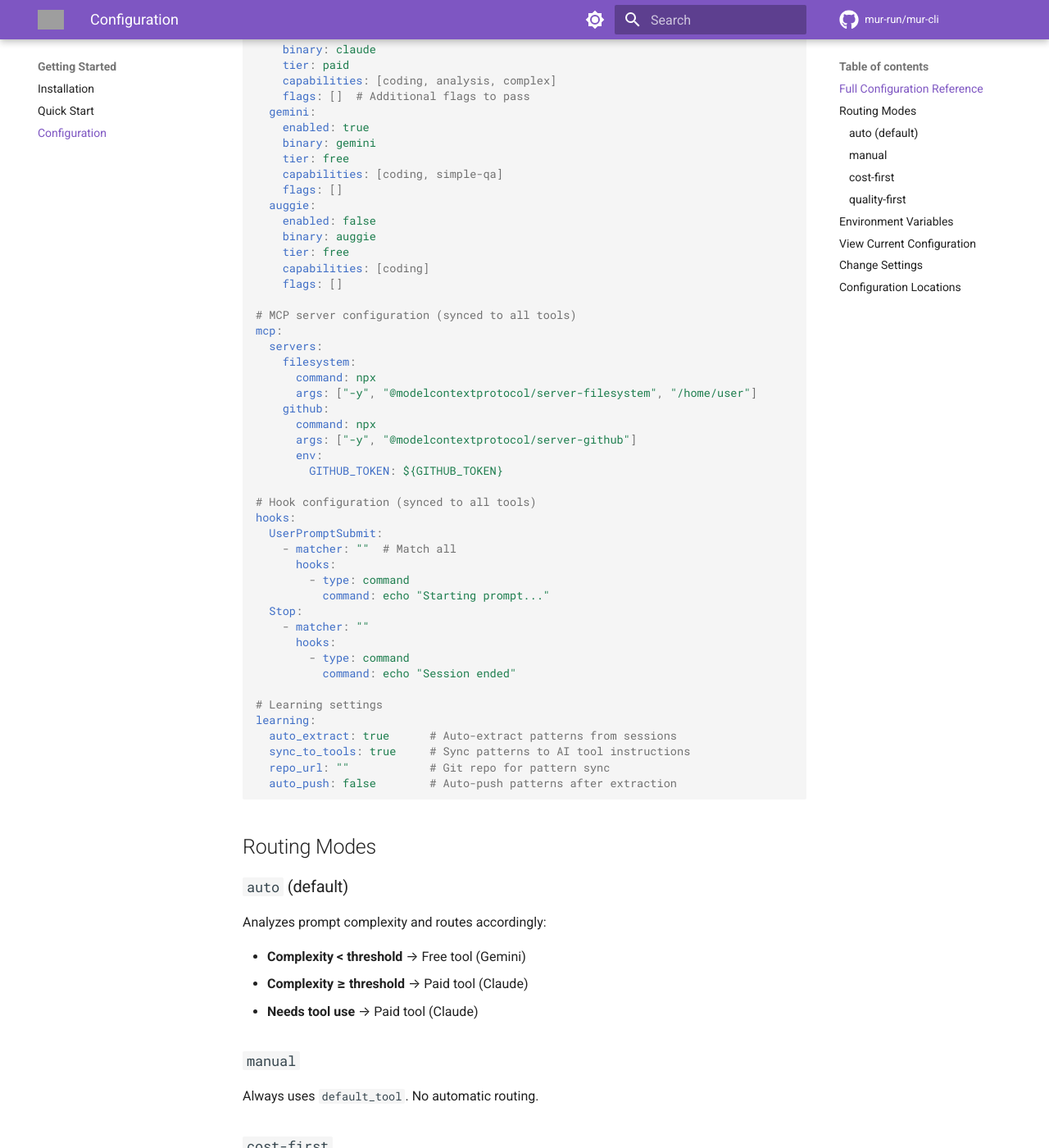
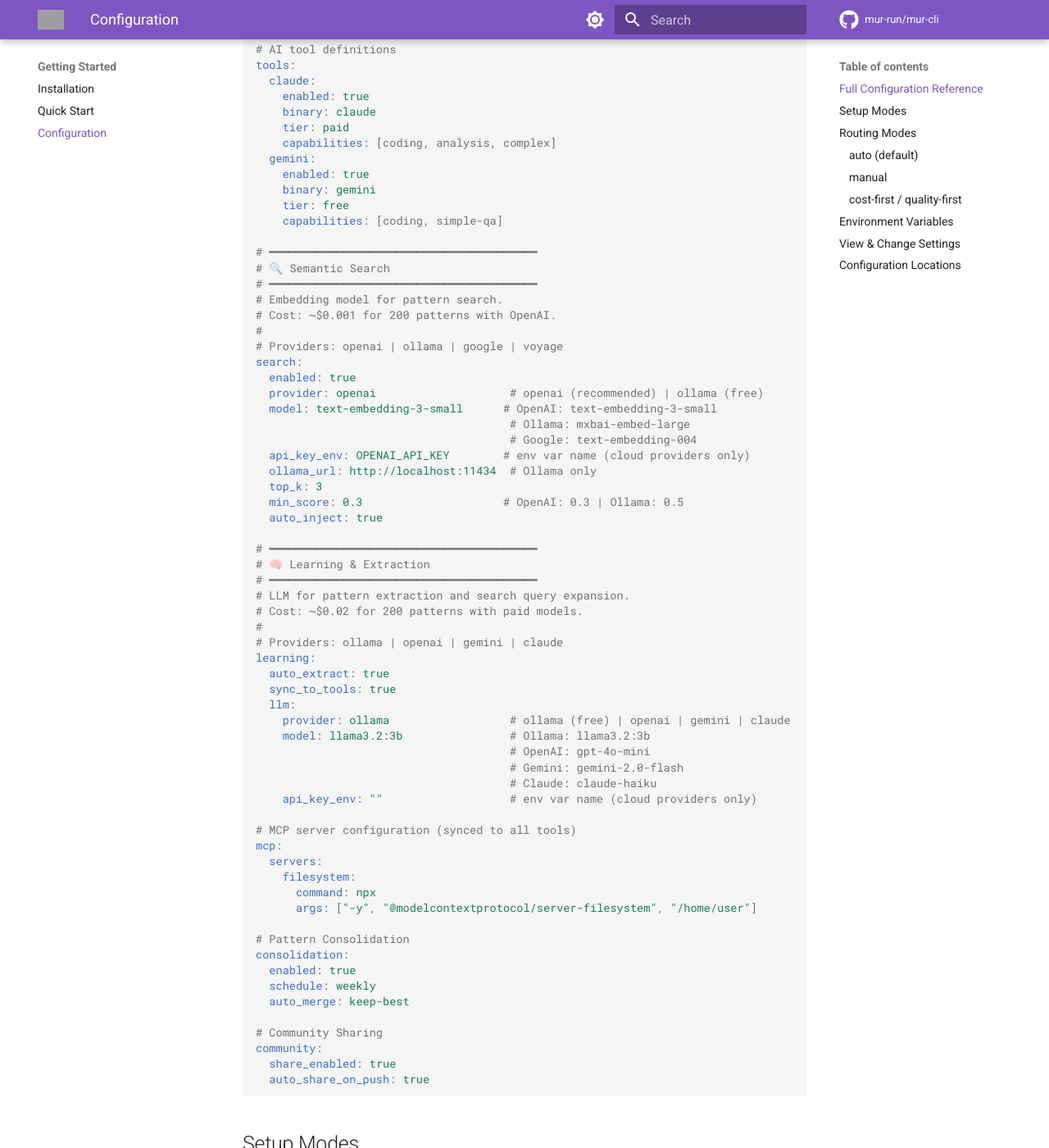
Before and after one commit to mur-run/mur-core, an MkDocs documentation site: the page built from docs/getting-started/configuration.md, in a window 1280 px wide and 1400 px high, scrolled down 532 px. Shown: the whole window at 82% size. Built offline with MkDocs 1.6.1 and Material for MkDocs 9.7.7, drawn with Linux system fonts in a browser that asks for light colours; comment, search, counter and statistics services are not loaded; some of the changed text lies outside the part shown; grey boxes are pictures that could not be loaded.

Commit message:
docs: update for v1.10.0 - cloud-first setup, new models, search improvements
- README: updated semantic search section, config example
- semantic-search.md: complete rewrite with all providers, expansion, cost info
- configuration.md: updated with provider tables, cloud-first examples
- quick-start.md: updated init flow with model selection
- CHANGELOG: v1.10.0 with all today's changes

````diff
--- a/docs/getting-started/configuration.md
+++ b/docs/getting-started/configuration.md
@@ -1,10 +1,14 @@
 # Configuration
 
-MUR Core's configuration lives at `~/.mur/config.yaml`.
+MUR Core's configuration lives at `~/.mur/config.yaml`. Run `mur init` for interactive setup.
 
 ## Full Configuration Reference
 
 ```yaml
+# ~/.mur/config.yaml
+
+schema_version: 2
+
 # Default tool when routing is disabled
 default_tool: claude
 
@@ -20,19 +24,48 @@
     binary: claude
     tier: paid
     capabilities: [coding, analysis, complex]
-    flags: []  # Additional flags to pass
   gemini:
     enabled: true
     binary: gemini
     tier: free
     capabilities: [coding, simple-qa]
-    flags: []
-  auggie:
-    enabled: false
-    binary: auggie
-    tier: free
-    capabilities: [coding]
-    flags: []
+
+# ━━━━━━━━━━━━━━━━━━━━━━━━━━━━━━━━━━━━━━━━
+# 🔍 Semantic Search
+# ━━━━━━━━━━━━━━━━━━━━━━━━━━━━━━━━━━━━━━━━
+# Embedding model for pattern search.
+# Cost: ~$0.001 for 200 patterns with OpenAI.
+#
+# Providers: openai | ollama | google | voyage
+search:
+  enabled: true
+  provider: openai                    # openai (recommended) | ollama (free)
+  model: text-embedding-3-small      # OpenAI: text-embedding-3-small
+                                      # Ollama: mxbai-embed-large
+                                      # Google: text-embedding-004
+  api_key_env: OPENAI_API_KEY        # env var name (cloud providers only)
+  ollama_url: http://localhost:11434  # Ollama only
+  top_k: 3
+  min_score: 0.3                     # OpenAI: 0.3 | Ollama: 0.5
+  auto_inject: true
+
+# ━━━━━━━━━━━━━━━━━━━━━━━━━━━━━━━━━━━━━━━━
+# 🧠 Learning & Extraction
+# ━━━━━━━━━━━━━━━━━━━━━━━━━━━━━━━━━━━━━━━━
+# LLM for pattern extraction and search query expansion.
+# Cost: ~$0.02 for 200 patterns with paid models.
+#
+# Providers: ollama | openai | gemini | claude
+learning:
+  auto_extract: true
+  sync_to_tools: true
+  llm:
+    provider: ollama                  # ollama (free) | openai | gemini | claude
+    model: llama3.2:3b                # Ollama: llama3.2:3b
+                                      # OpenAI: gpt-4o-mini
+                                      # Gemini: gemini-2.0-flash
+                                      # Claude: claude-haiku
+    api_key_env: ""                   # env var name (cloud providers only)
 
 # MCP server configuration (synced to all tools)
 mcp:
@@ -40,32 +73,28 @@
     filesystem:
       command: npx
       args: ["-y", "@modelcontextprotocol/server-filesystem", "/home/user"]
-    github:
-      command: npx
-      args: ["-y", "@modelcontextprotocol/server-github"]
-      env:
-        GITHUB_TOKEN: ${GITHUB_TOKEN}
 
-# Hook configuration (synced to all tools)
-hooks:
-  UserPromptSubmit:
-    - matcher: ""  # Match all
-      hooks:
-        - type: command
-          command: echo "Starting prompt..."
-  Stop:
-    - matcher: ""
-      hooks:
-        - type: command
-          command: echo "Session ended"
+# Pattern Consolidation
+consolidation:
+  enabled: true
+  schedule: weekly
+  auto_merge: keep-best
 
-# Learning settings
-learning:
-  auto_extract: true      # Auto-extract patterns from sessions
-  sync_to_tools: true     # Sync patterns to AI tool instructions
-  repo_url: ""            # Git repo for pattern sync
-  auto_push: false        # Auto-push patterns after extraction
+# Community Sharing
+community:
+  share_enabled: true
+  auto_share_on_push: true
 ```
+
+## Setup Modes
+
+`mur init` offers three modes:
+
+| Mode | Embedding | LLM | Cost | Quality |
+|------|-----------|-----|------|---------|
+| ☁️ Cloud | OpenAI | OpenAI | ~$0.02/mo | ⭐⭐⭐⭐⭐ |
+| 🏠 Local | Ollama | Ollama | Free | ⭐⭐⭐ |
+| 🔧 Custom | Mix & match | Mix & match | Varies | Varies |
 
 ## Routing Modes
 
@@ -75,52 +104,36 @@
 
 - **Complexity < threshold** → Free tool (Gemini)
 - **Complexity ≥ threshold** → Paid tool (Claude)
-- **Needs tool use** → Paid tool (Claude)
 
 ### `manual`
 
 Always uses `default_tool`. No automatic routing.
 
-### `cost-first`
+### `cost-first` / `quality-first`
 
-Aggressively prefers free tools:
-
-- Only uses paid tools when complexity > 0.8
-- Or when tool use is required
-
-### `quality-first`
-
-Prefers paid tools except for trivial tasks:
-
-- Only uses free tools when complexity < 0.2
-- And no tool use is required
+Aggressive preference for cost savings or quality.
 
 ## Environment Variables
 
-You can use environment variables in config:
+Cloud providers read API keys from environment variables:
 
-```yaml
-mcp:
-  servers:
-    github:
-      env:
-        GITHUB_TOKEN: ${GITHUB_TOKEN}
+```bash
+# In your shell profile (.zshrc, .bashrc, etc.)
+export OPENAI_API_KEY=sk-...
+export GEMINI_API_KEY=...
+export ANTHROPIC_API_KEY=sk-ant-...
+export VOYAGE_API_KEY=...
 ```
 
-## View Current Configuration
+The `api_key_env` config field specifies which env var to use (not the key itself).
+
+## View & Change Settings
 
 ```bash
-mur config show
-```
-
-## Change Settings
-
-```bash
-# Set default tool
-mur config default gemini
-
-# Set routing mode
-mur config routing cost-first
+mur config show              # View current config
+mur config default gemini    # Set default tool
+mur config routing cost-first # Set routing mode
+mur config set search.enabled true
 ```
 
 ## Configuration Locations
@@ -129,4 +142,6 @@
 |------|---------|
 | `~/.mur/config.yaml` | Main configuration |
 | `~/.mur/patterns/` | Learned patterns |
-| `~/.mur/stats.json` | Usage statistics |
+| `~/.mur/embeddings/` | Embedding cache |
+| `~/.mur/hooks/` | Hook scripts |
+| `~/.mur/transcripts/` | Session transcripts |
````
Also changed, not shown: CHANGELOG.md (+30 -0 lines), README.md (+21 -12 lines), docs/configuration.md (+81 -96 lines), docs/getting-started/quick-start.md (+50 -43 lines), docs/semantic-search.md (+170 -36 lines).
